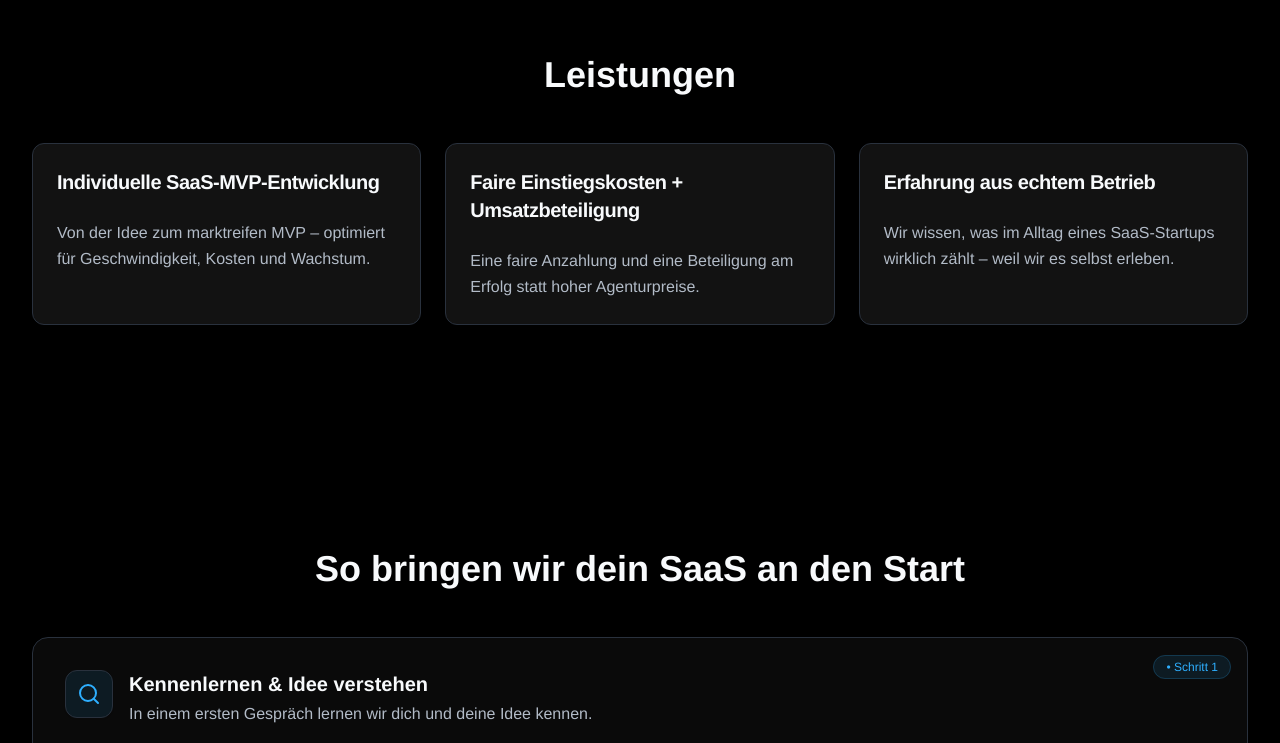
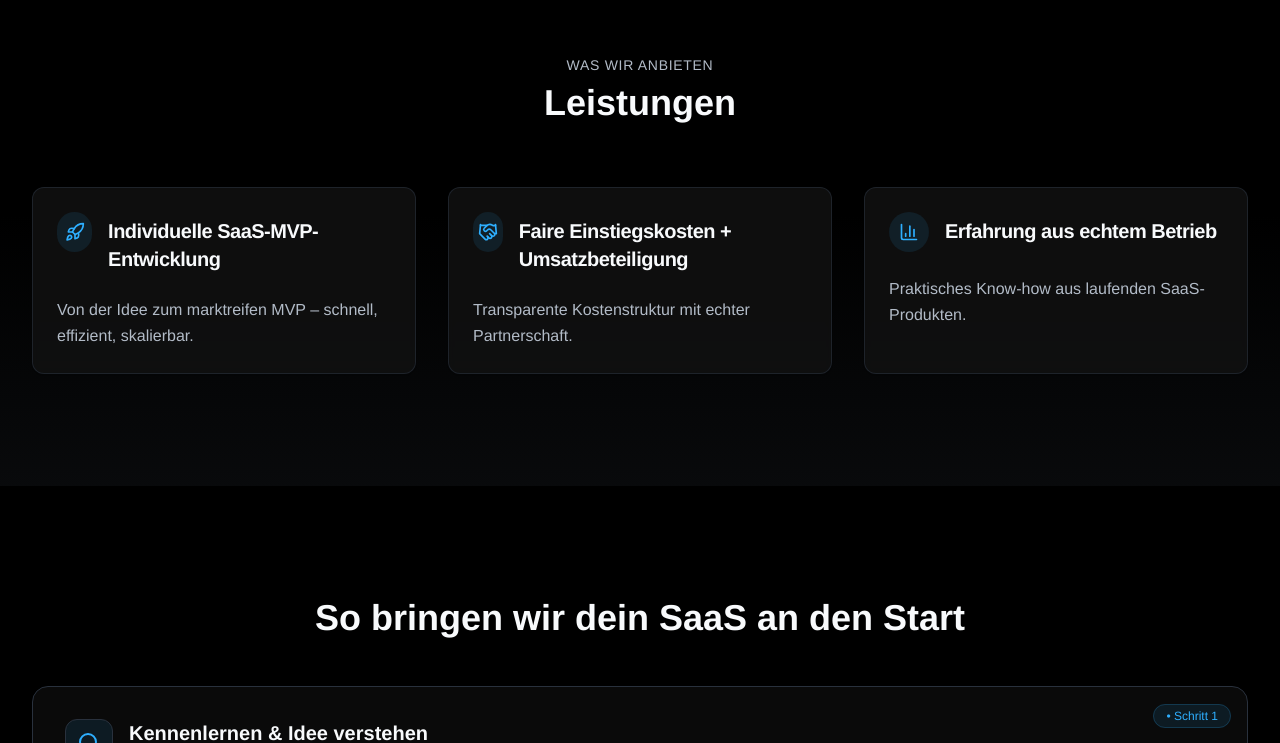
Before and after one commit to hammerer-philipp/jimmy-software, a React (Vite) app: page / in a window 1280 px wide. Shown: the part 1637-2380 px from the top of the page. Built offline with nearby package versions, Linux system fonts and the light colour scheme.

Commit message:
Integrate Services Section
Integrate the Services Section to better match the rest of the page's design.

```diff
--- a/src/components/sections/ServicesSection.tsx
+++ b/src/components/sections/ServicesSection.tsx
@@ -1,35 +1,52 @@
 import { Card, CardHeader, CardTitle, CardContent } from "@/components/ui/card";
+import { Rocket, Handshake, BarChart3 } from "lucide-react";
 
 const services = [
   {
     title: "Individuelle SaaS-MVP-Entwicklung",
-    text: "Von der Idee zum marktreifen MVP – optimiert für Geschwindigkeit, Kosten und Wachstum.",
+    text: "Von der Idee zum marktreifen MVP – schnell, effizient, skalierbar.",
+    Icon: Rocket,
   },
   {
     title: "Faire Einstiegskosten + Umsatzbeteiligung",
-    text: "Eine faire Anzahlung und eine Beteiligung am Erfolg statt hoher Agenturpreise.",
+    text: "Transparente Kostenstruktur mit echter Partnerschaft.",
+    Icon: Handshake,
   },
   {
     title: "Erfahrung aus echtem Betrieb",
-    text: "Wir wissen, was im Alltag eines SaaS-Startups wirklich zählt – weil wir es selbst erleben.",
+    text: "Praktisches Know-how aus laufenden SaaS-Produkten.",
+    Icon: BarChart3,
   },
 ];
 
 const ServicesSection = () => {
   return (
-    <section id="services" className="py-20 md:py-28">
+    <section id="services" className="relative py-20 md:py-28">
+      {/* Subtle background to blend with the rest */}
+      <div className="pointer-events-none absolute inset-0 -z-10 bg-gradient-to-b from-background via-background to-muted/20" />
+
       <div className="container">
-        <h2 className="text-3xl md:text-4xl font-semibold text-center mb-12">
-          Leistungen
-        </h2>
-        <div className="grid grid-cols-1 md:grid-cols-3 gap-6">
-          {services.map((s) => (
-            <Card key={s.title} className="bg-card border-border animate-fade-in">
-              <CardHeader>
-                <CardTitle className="text-xl">{s.title}</CardTitle>
+        <header className="text-center mb-12 md:mb-16 animate-fade-in">
+          <p className="text-xs md:text-sm uppercase tracking-wider text-muted-foreground">
+            Was wir anbieten
+          </p>
+          <h2 className="text-3xl md:text-4xl font-semibold mt-2">Leistungen</h2>
+        </header>
+
+        <div className="grid grid-cols-1 sm:grid-cols-2 lg:grid-cols-3 gap-6 md:gap-8">
+          {services.map(({ title, text, Icon }) => (
+            <Card
+              key={title}
+              className="bg-card/80 border-border/60 backdrop-blur-sm transition-shadow hover:shadow-lg hover-scale animate-fade-in"
+            >
+              <CardHeader className="flex flex-row items-start gap-4">
+                <div className="flex h-10 w-10 items-center justify-center rounded-full bg-primary/10 text-primary">
+                  <Icon className="h-5 w-5" aria-hidden="true" />
+                </div>
+                <CardTitle className="text-xl leading-snug">{title}</CardTitle>
               </CardHeader>
               <CardContent>
-                <p className="text-muted-foreground leading-relaxed">{s.text}</p>
+                <p className="text-muted-foreground leading-relaxed">{text}</p>
               </CardContent>
             </Card>
           ))}
```
